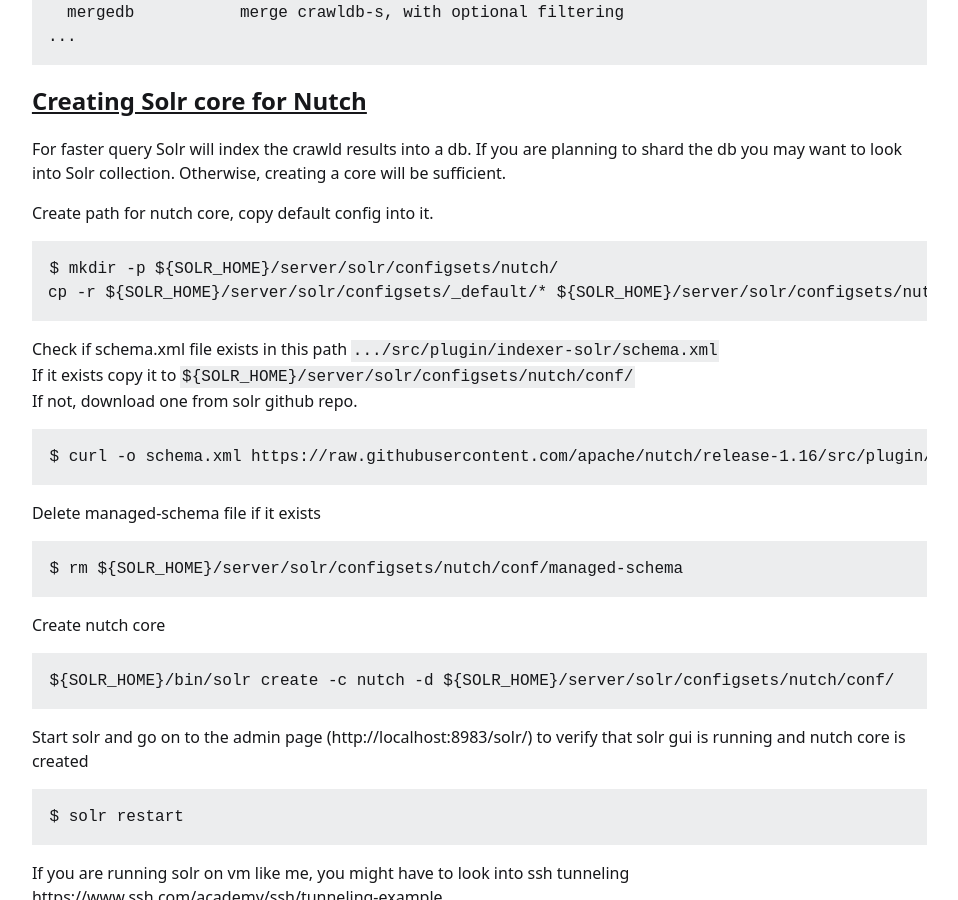
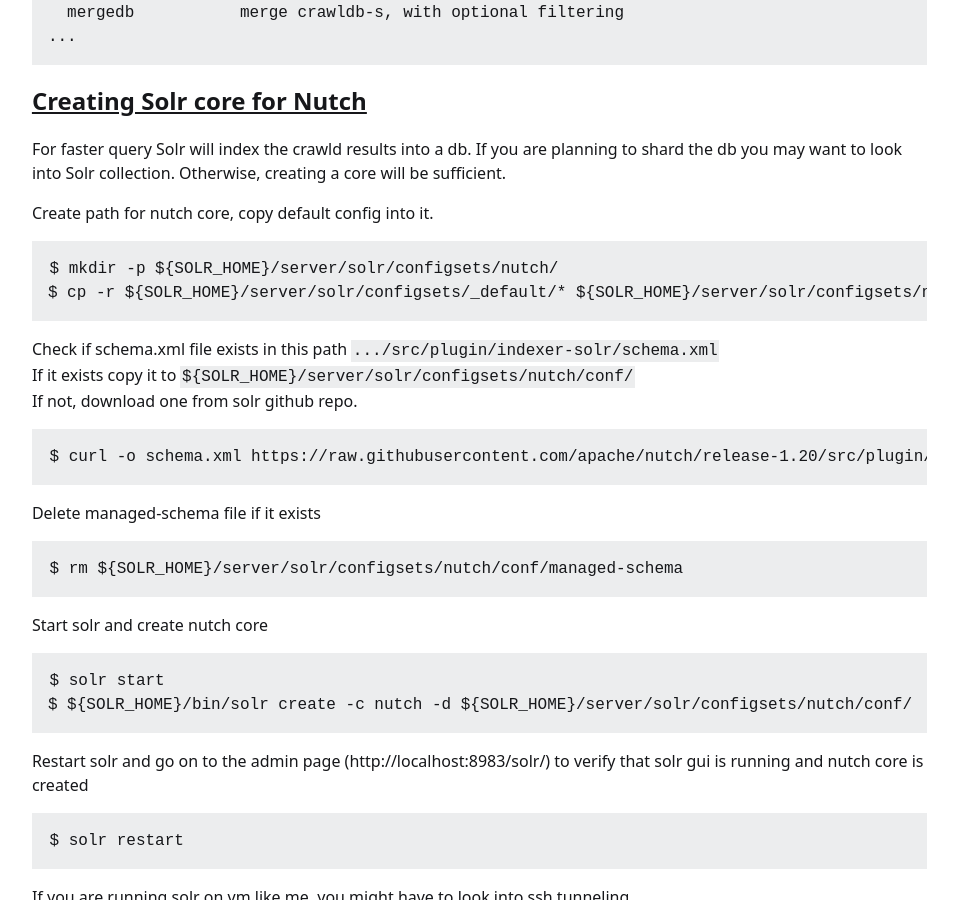
Before and after one commit to owendhkim/owendhkim.github.io, a Jekyll site: the page built from _posts/2024-05-23-integrating-nutch-solr.md, in a window 1280 px wide and 900 px high, scrolled down 1477 px. Shown: the whole window, without its empty margins (241-1199 px from the left). Built offline with Jekyll 4.4.1, drawn with Linux system fonts in a browser that asks for light colours.

Commit message:
editing post

````diff
--- a/_posts/2024-05-23-integrating-nutch-solr.md
+++ b/_posts/2024-05-23-integrating-nutch-solr.md
@@ -69,25 +69,26 @@
 
 ```
 $ mkdir -p ${SOLR_HOME}/server/solr/configsets/nutch/
-cp -r ${SOLR_HOME}/server/solr/configsets/_default/* ${SOLR_HOME}/server/solr/configsets/nutch/
+$ cp -r ${SOLR_HOME}/server/solr/configsets/_default/* ${SOLR_HOME}/server/solr/configsets/nutch/
 ```
 
 Check if schema.xml file exists in this path `.../src/plugin/indexer-solr/schema.xml`<br>
 If it exists copy it to `${SOLR_HOME}/server/solr/configsets/nutch/conf/`<br>
 If not, download one from solr github repo.
 ```
-$ curl -o schema.xml https://raw.githubusercontent.com/apache/nutch/release-1.16/src/plugin/indexer-solr/schema.xml
+$ curl -o schema.xml https://raw.githubusercontent.com/apache/nutch/release-1.20/src/plugin/indexer-solr/schema.xml
 ```
 
 Delete managed-schema file if it exists
 ```
 $ rm ${SOLR_HOME}/server/solr/configsets/nutch/conf/managed-schema
 ```
-Create nutch core
+Start solr and create nutch core
 ```
-${SOLR_HOME}/bin/solr create -c nutch -d ${SOLR_HOME}/server/solr/configsets/nutch/conf/
+$ solr start
+$ ${SOLR_HOME}/bin/solr create -c nutch -d ${SOLR_HOME}/server/solr/configsets/nutch/conf/
 ```
-Start solr and go on to the admin page (http://localhost:8983/solr/) to verify that solr gui is running and nutch core is created
+Restart solr and go on to the admin page (http://localhost:8983/solr/) to verify that solr gui is running and nutch core is created
 
 ```
 $ solr restart
````
